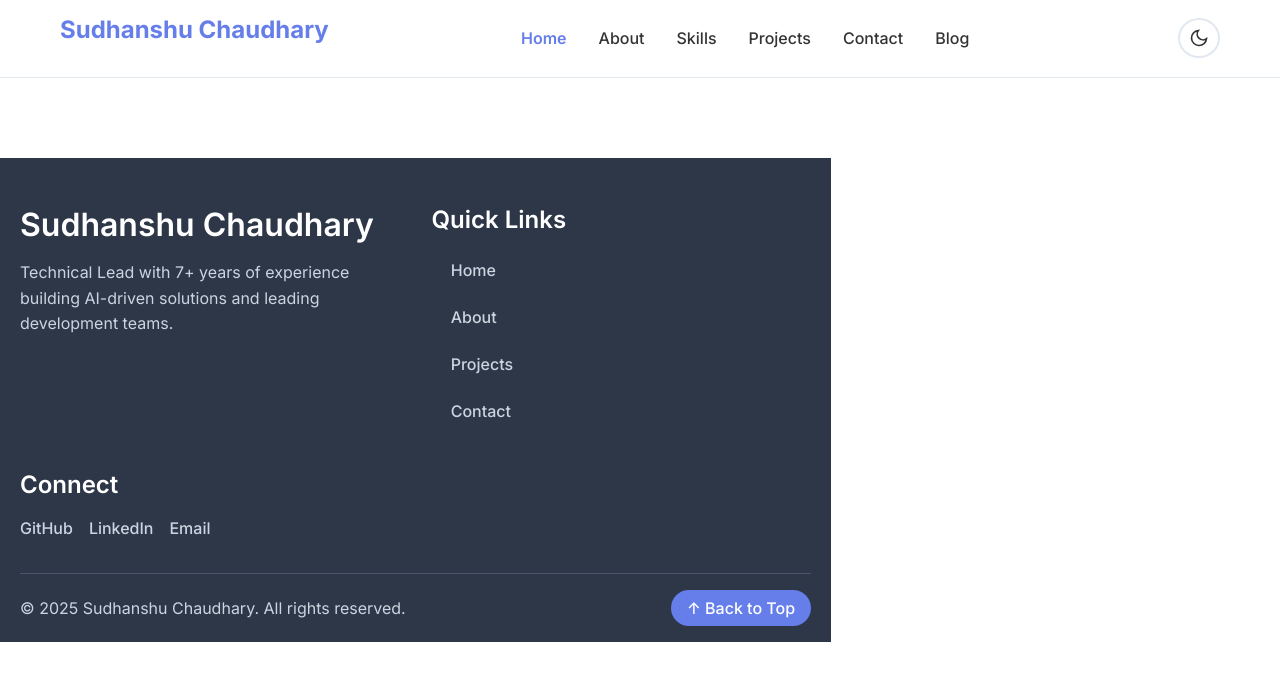
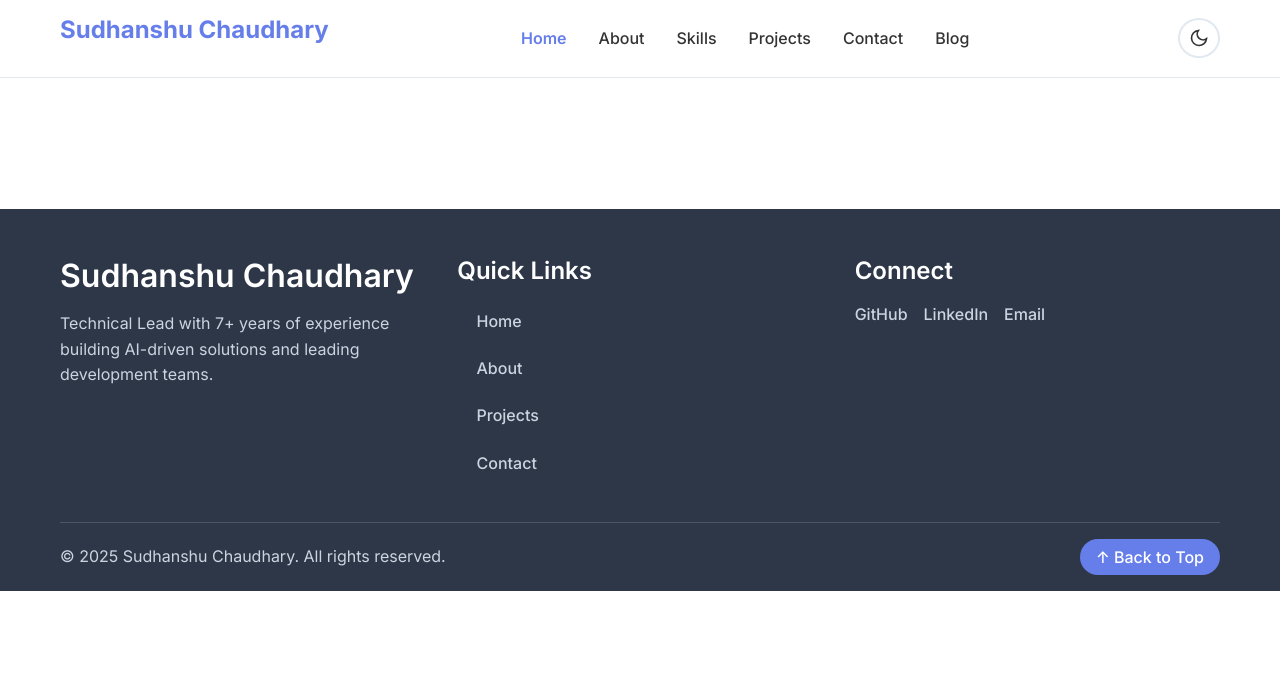
Before and after one commit to sudh29/portfolio, a React (Vite) app: page / in a window 1280 px wide. Shown: the top 680 px of the page. Built offline with nearby package versions, Linux system fonts and the light colour scheme.

Commit message:
Add the fix for the page margin.

```diff
--- a/src/index.css
+++ b/src/index.css
@@ -1,7 +1,8 @@
-@import url('https://fonts.googleapis.com/css2?family=Inter:wght@300;400;500;600;700&display=swap');
+@import url("https://fonts.googleapis.com/css2?family=Inter:wght@300;400;500;600;700&display=swap");
 
 :root {
-  font-family: 'Inter', -apple-system, BlinkMacSystemFont, 'Segoe UI', 'Roboto', sans-serif;
+  font-family: "Inter", -apple-system, BlinkMacSystemFont, "Segoe UI", "Roboto",
+    sans-serif;
   line-height: 1.5;
   font-weight: 400;
 
@@ -26,7 +27,8 @@
   place-items: center;
   min-width: 320px;
   min-height: 100vh;
-  font-family: 'Inter', -apple-system, BlinkMacSystemFont, 'Segoe UI', 'Roboto', sans-serif;
+  font-family: "Inter", -apple-system, BlinkMacSystemFont, "Segoe UI", "Roboto",
+    sans-serif;
   color: #333;
   background-color: #ffffff;
 }
@@ -58,9 +60,16 @@
   line-height: 1.1;
 }
 
+html,
+body,
+#root {
+  margin: 0;
+  padding: 0;
+  width: 100%;
+  overflow-x: hidden;
+}
+
 button {
-  border-radius: 8px;
-  border: 1px solid transparent;
   padding: 0.6em 1.2em;
   font-size: 1em;
   font-weight: 500;
```
